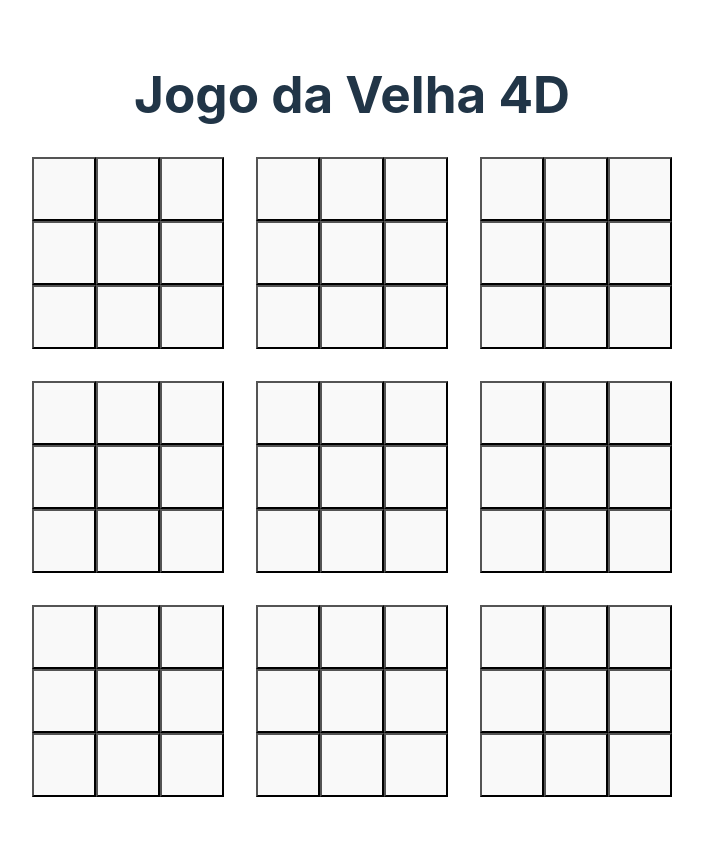
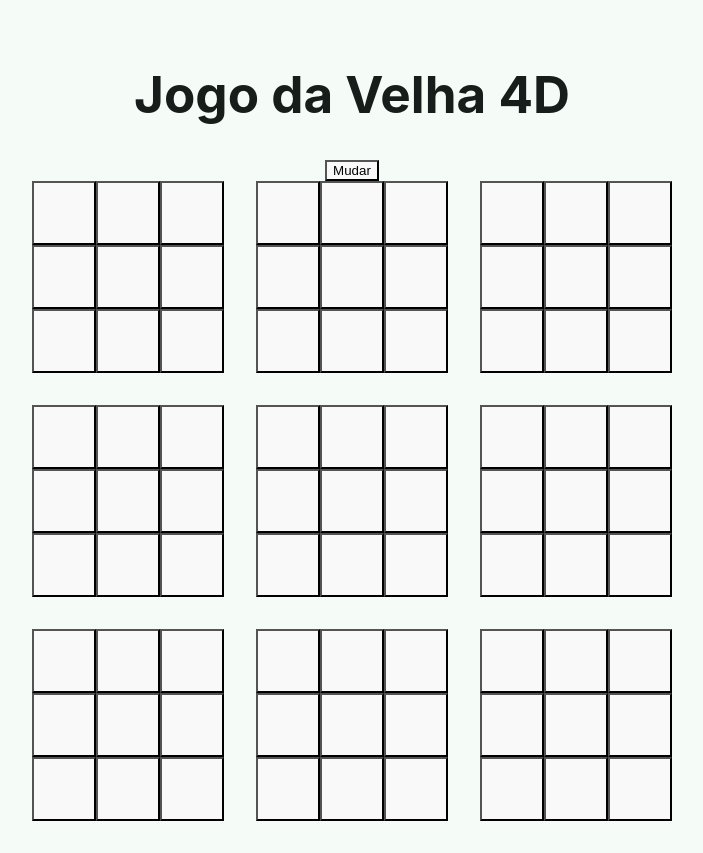
Before and after one commit to sophiiss/super-tic-tac-toe, a React (Vite) app: page / in a window 1280 px wide. Shown: the whole page, without its empty margins (288-991 px from the left). Before the commit the page ends 829 px from the top, so only its background shows below. Built offline with nearby package versions, Linux system fonts and the light colour scheme.

Commit message:
add theme toggle and material colors

```diff
--- a/src/App.css
+++ /dev/null
@@ -1,10 +0,0 @@
-#root {
-  max-width: 1280px;
-  margin: 0 auto;
-  padding: 2rem;
-  text-align: center;
-}
-
-button {
-  cursor: pointer;
-}
--- a/src/App.tsx
+++ b/src/App.tsx
@@ -1,11 +1,60 @@
-import './App.css'
+import './style/App.css';
 import { Game } from './components/game';
+import { createContext, useEffect, useState } from 'react';
+
+type Theme = 'dark' | 'light';
+
+export type ThemeContext = {
+  class_name: Theme;
+  toggle_theme: () => void;
+};
 
 export const App = () => {
+  const theme_context = createContext<ThemeContext>({
+    class_name: 'dark',
+    toggle_theme,
+  });
+  const [class_name, set_class_name] = useState<Theme>('dark');
+
+  function set_theme(new_theme: Theme) {
+    localStorage.setItem('theme', new_theme);
+    set_class_name(new_theme);
+    document.body.style.backgroundColor =
+      new_theme === 'dark' ? 'rgb(15 21 19)' : 'rgb(245 251 247)';
+  }
+
+  const prefers_light_theme = window.matchMedia(
+    '(prefers-color-scheme: light)',
+  );
+
+  function get_theme() {
+    const current_theme = localStorage.getItem('theme') as Theme;
+    if (current_theme) {
+      set_theme(current_theme);
+      return;
+    }
+    if (prefers_light_theme.matches) {
+      set_theme('light');
+      return;
+    }
+    set_theme('dark');
+  }
+
+  function toggle_theme() {
+    set_theme(class_name === 'dark' ? 'light' : 'dark');
+  }
+
+  useEffect(() => {
+    get_theme();
+  }, []);
+
   return (
-    <>
-      <h1>Jogo da Velha 4D</h1>
-      <Game />
-    </>
+    <theme_context.Provider value={{ class_name, toggle_theme }}>
+      <div className={class_name}>
+        <h1>Jogo da Velha 4D</h1>
+        <button onClick={toggle_theme}>Mudar</button>
+        <Game />
+      </div>
+    </theme_context.Provider>
   );
 };
--- a/src/index.css
+++ /dev/null
@@ -1,40 +0,0 @@
-:root {
-  font-family: Inter, system-ui, Avenir, Helvetica, Arial, sans-serif;
-  line-height: 1.5;
-  font-weight: 400;
-
-  color-scheme: light dark;
-  color: rgba(255, 255, 255, 0.87);
-  background-color: #1d2b23;
-
-  font-synthesis: none;
-  text-rendering: optimizeLegibility;
-  -webkit-font-smoothing: antialiased;
-  -moz-osx-font-smoothing: grayscale;
-}
-
-body {
-  margin: 0;
-  display: flex;
-  place-items: center;
-  min-width: 320px;
-  min-height: 100vh;
-}
-
-h1 {
-  font-size: 3.2em;
-  line-height: 1.1;
-}
-
-@media (prefers-color-scheme: light) {
-  :root {
-    color: #213547;
-    background-color: #ffffff;
-  }
-  a:hover {
-    color: #747bff;
-  }
-  button {
-    background-color: #f9f9f9;
-  }
-}
--- a/src/main.tsx
+++ b/src/main.tsx
@@ -1,7 +1,7 @@
 import React from 'react'
 import ReactDOM from 'react-dom/client'
 import { App } from './App.tsx'
-import './index.css'
+import './style/index.css'
 
 ReactDOM.createRoot(document.getElementById('root')!).render(
   <React.StrictMode>
--- /dev/null
+++ b/src/style/App.css
@@ -0,0 +1,45 @@
+#root {
+  max-width: 1280px;
+  margin: 0 auto;
+  padding: 2rem;
+  text-align: center;
+}
+
+body {
+  margin: 0;
+  display: flex;
+  place-items: center;
+  min-width: 320px;
+  min-height: 100vh;
+  color-scheme: light dark;
+}
+
+.dark {
+  background-color: rgb(15 21 19);
+  color: rgb(222 228 224);
+}
+
+.light {
+  background-color: rgb(245 251 247);
+  color: rgb(23 29 27);
+}
+
+h1 {
+  font-size: 3.2em;
+  line-height: 1.1;
+}
+
+button {
+  cursor: pointer;
+}
+
+@media (prefers-color-scheme: light) {
+  :root {
+    color: #213547;
+    background-color: #ffffff;
+  }
+
+  button {
+    background-color: #f9f9f9;
+  }
+}
--- /dev/null
+++ b/src/style/index.css
@@ -0,0 +1,10 @@
+:root {
+  font-family: Inter, system-ui, Avenir, Helvetica, Arial, sans-serif;
+  line-height: 1.5;
+  font-weight: 400;
+
+  font-synthesis: none;
+  text-rendering: optimizeLegibility;
+  -webkit-font-smoothing: antialiased;
+  -moz-osx-font-smoothing: grayscale;
+}
--- /dev/null
+++ b/src/style/light.css
@@ -0,0 +1,51 @@
+.light {
+  --md-sys-color-primary: rgb(12 107 89);
+  --md-sys-color-surface-tint: rgb(12 107 89);
+  --md-sys-color-on-primary: rgb(255 255 255);
+  --md-sys-color-primary-container: rgb(161 242 219);
+  --md-sys-color-on-primary-container: rgb(0 32 25);
+  --md-sys-color-secondary: rgb(75 99 92);
+  --md-sys-color-on-secondary: rgb(255 255 255);
+  --md-sys-color-secondary-container: rgb(205 233 222);
+  --md-sys-color-on-secondary-container: rgb(7 32 26);
+  --md-sys-color-tertiary: rgb(66 98 119);
+  --md-sys-color-on-tertiary: rgb(255 255 255);
+  --md-sys-color-tertiary-container: rgb(198 231 255);
+  --md-sys-color-on-tertiary-container: rgb(0 30 45);
+  --md-sys-color-error: rgb(186 26 26);
+  --md-sys-color-on-error: rgb(255 255 255);
+  --md-sys-color-error-container: rgb(255 218 214);
+  --md-sys-color-on-error-container: rgb(65 0 2);
+  --md-sys-color-background: rgb(245 251 247);
+  --md-sys-color-on-background: rgb(23 29 27);
+  --md-sys-color-surface: rgb(245 251 247);
+  --md-sys-color-on-surface: rgb(23 29 27);
+  --md-sys-color-surface-variant: rgb(219 229 224);
+  --md-sys-color-on-surface-variant: rgb(63 73 69);
+  --md-sys-color-outline: rgb(111 121 117);
+  --md-sys-color-outline-variant: rgb(191 201 196);
+  --md-sys-color-shadow: rgb(0 0 0);
+  --md-sys-color-scrim: rgb(0 0 0);
+  --md-sys-color-inverse-surface: rgb(43 50 47);
+  --md-sys-color-inverse-on-surface: rgb(236 242 238);
+  --md-sys-color-inverse-primary: rgb(134 214 191);
+  --md-sys-color-primary-fixed: rgb(161 242 219);
+  --md-sys-color-on-primary-fixed: rgb(0 32 25);
+  --md-sys-color-primary-fixed-dim: rgb(134 214 191);
+  --md-sys-color-on-primary-fixed-variant: rgb(0 81 66);
+  --md-sys-color-secondary-fixed: rgb(205 233 222);
+  --md-sys-color-on-secondary-fixed: rgb(7 32 26);
+  --md-sys-color-secondary-fixed-dim: rgb(178 204 195);
+  --md-sys-color-on-secondary-fixed-variant: rgb(51 76 68);
+  --md-sys-color-tertiary-fixed: rgb(198 231 255);
+  --md-sys-color-on-tertiary-fixed: rgb(0 30 45);
+  --md-sys-color-tertiary-fixed-dim: rgb(169 203 227);
+  --md-sys-color-on-tertiary-fixed-variant: rgb(41 74 94);
+  --md-sys-color-surface-dim: rgb(213 219 216);
+  --md-sys-color-surface-bright: rgb(245 251 247);
+  --md-sys-color-surface-container-lowest: rgb(255 255 255);
+  --md-sys-color-surface-container-low: rgb(239 245 241);
+  --md-sys-color-surface-container: rgb(233 239 235);
+  --md-sys-color-surface-container-high: rgb(227 234 230);
+  --md-sys-color-surface-container-highest: rgb(222 228 224);
+}
```
Also changed, not shown: src/style/dark.css (added, +51 -0 lines).
